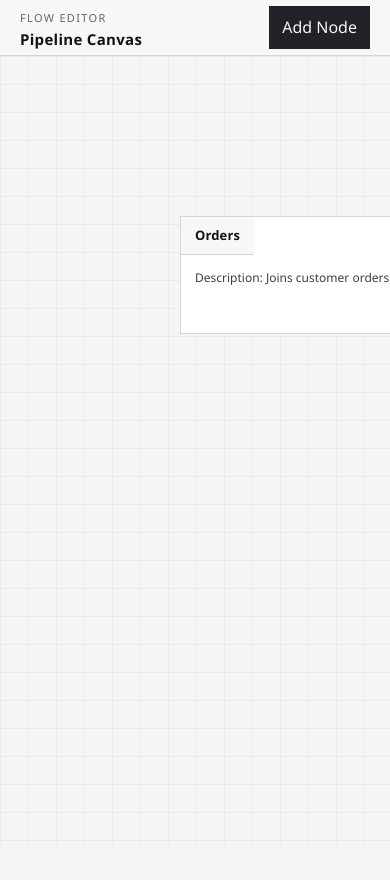
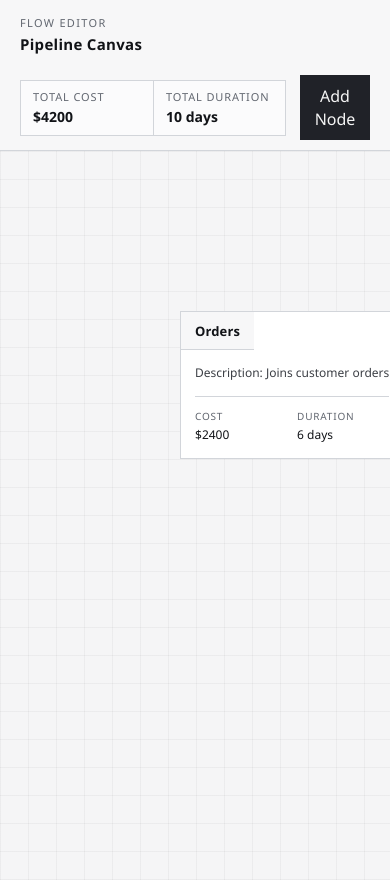
Before and after one commit to PLBFischer/IND, a React (Vite) app: page / in a window 390 px wide. Shown: the top 880 px of the page. Before the commit the page ends 844 px from the top, so only its background shows below. Built offline with nearby package versions, Linux system fonts and the light colour scheme.

Commit message:
Add node metrics and completion state

```diff
--- a/src/App.tsx
+++ b/src/App.tsx
@@ -6,6 +6,7 @@ import { Toolbar } from './components/Toolbar';
 import { useLocalStorageGraph } from './hooks/useLocalStorageGraph';
 import type { EditorMode, FlowNode } from './types/graph';
 import { createId, edgeExists, getNodeById } from './utils/graph';
+import { formatMetric, getTotalCost, getTotalDuration } from './utils/metrics';
 
 type DragState = {
   nodeId: string;
@@ -33,6 +34,8 @@ function App() {
   const scrollRef = useRef<HTMLDivElement | null>(null);
 
   const selectedNode = getNodeById(nodes, selectedNodeId);
+  const totalCost = formatMetric(getTotalCost(nodes));
+  const totalDuration = formatMetric(getTotalDuration(nodes, edges));
 
   useEffect(() => {
     const handlePointerMove = (event: PointerEvent) => {
@@ -147,7 +150,13 @@ function App() {
     setEditorMode('edit');
   };
 
-  const handleSaveNode = (values: { title: string; content: string }) => {
+  const handleSaveNode = (values: {
+    title: string;
+    content: string;
+    cost: number;
+    duration: number;
+    completed: boolean;
+  }) => {
     if (editorMode === 'create') {
       const createdNode: FlowNode = {
         id: createId('node'),
@@ -223,7 +232,11 @@ function App() {
 
   return (
     <div className="app-shell">
-      <Toolbar onAddNode={openCreateEditor} />
+      <Toolbar
+        totalCost={`$${totalCost}`}
+        totalDuration={totalDuration === 'NaN' ? 'NaN' : `${totalDuration} days`}
+        onAddNode={openCreateEditor}
+      />
       <div className="workspace">
         <Canvas
           nodes={nodes}
--- a/src/components/FlowNode.tsx
+++ b/src/components/FlowNode.tsx
@@ -1,5 +1,6 @@
 import type { PointerEvent as ReactPointerEvent } from 'react';
 import { NODE_HEADER_HEIGHT, NODE_MIN_HEIGHT, NODE_WIDTH } from '../utils/constants';
+import { formatMetric } from '../utils/metrics';
 import type { FlowNode as FlowNodeType } from '../types/graph';
 
 type FlowNodeProps = {
@@ -52,6 +53,20 @@ export function FlowNode({
       </div>
       <div className="flow-node__body">
         <p>{node.content}</p>
+        {node.completed ? (
+          <div className="flow-node__status">Completed</div>
+        ) : (
+          <dl className="flow-node__metrics">
+            <div>
+              <dt>Cost</dt>
+              <dd>${formatMetric(node.cost)}</dd>
+            </div>
+            <div>
+              <dt>Duration</dt>
+              <dd>{formatMetric(node.duration)} days</dd>
+            </div>
+          </dl>
+        )}
       </div>
     </button>
   );
--- a/src/components/NodeEditor.tsx
+++ b/src/components/NodeEditor.tsx
@@ -6,7 +6,13 @@ type NodeEditorProps = {
   node: FlowNode | null;
   isConnectMode: boolean;
   onClose: () => void;
-  onSave: (values: { title: string; content: string }) => void;
+  onSave: (values: {
+    title: string;
+    content: string;
+    cost: number;
+    duration: number;
+    completed: boolean;
+  }) => void;
   onDelete: () => void;
   onStartConnect: () => void;
   onCancelConnect: () => void;
@@ -24,12 +30,18 @@ export function NodeEditor({
 }: NodeEditorProps) {
   const [title, setTitle] = useState('');
   const [content, setContent] = useState('');
+  const [cost, setCost] = useState('0');
+  const [duration, setDuration] = useState('0');
+  const [completed, setCompleted] = useState(false);
   const [error, setError] = useState<string | null>(null);
 
   useEffect(() => {
     if (mode === 'edit' && node) {
       setTitle(node.title);
       setContent(node.content);
+      setCost(`${node.cost}`);
+      setDuration(`${node.duration}`);
+      setCompleted(node.completed);
       setError(null);
       return;
     }
@@ -37,6 +49,9 @@ export function NodeEditor({
     if (mode === 'create') {
       setTitle('');
       setContent('');
+      setCost('0');
+      setDuration('0');
+      setCompleted(false);
       setError(null);
     }
   }, [mode, node]);
@@ -79,9 +94,20 @@ export function NodeEditor({
             return;
           }
 
+          const nextCost = Number(cost);
+          const nextDuration = Number(duration);
+
+          if (!Number.isFinite(nextCost) || !Number.isFinite(nextDuration)) {
+            setError('Cost and duration must be valid numbers.');
+            return;
+          }
+
           onSave({
             title: nextTitle,
             content: content.trim(),
+            cost: nextCost,
+            duration: nextDuration,
+            completed,
           });
         }}
       >
@@ -109,6 +135,39 @@ export function NodeEditor({
           />
         </label>
 
+        <label className="field">
+          <span>Cost (in USD)</span>
+          <input
+            type="number"
+            step="any"
+            value={cost}
+            onChange={(event) => setCost(event.target.value)}
+            placeholder="0"
+          />
+        </label>
+
+        <label className="field">
+          <span>Duration (in days)</span>
+          <input
+            type="number"
+            step="any"
+            value={duration}
+            onChange={(event) => setDuration(event.target.value)}
+            placeholder="0"
+          />
+        </label>
+
+        {isEditing ? (
+          <label className="checkbox-field">
+            <input
+              type="checkbox"
+              checked={completed}
+              onChange={(event) => setCompleted(event.target.checked)}
+            />
+            <span>Completed</span>
+          </label>
+        ) : null}
+
         {error ? <p className="field-error">{error}</p> : null}
 
         <div className="editor__actions">
--- a/src/components/Toolbar.tsx
+++ b/src/components/Toolbar.tsx
@@ -1,17 +1,31 @@
 type ToolbarProps = {
+  totalCost: string;
+  totalDuration: string;
   onAddNode: () => void;
 };
 
-export function Toolbar({ onAddNode }: ToolbarProps) {
+export function Toolbar({ totalCost, totalDuration, onAddNode }: ToolbarProps) {
   return (
     <header className="toolbar">
       <div className="toolbar__brand">
         <span className="toolbar__eyebrow">Flow Editor</span>
         <h1>Pipeline Canvas</h1>
       </div>
-      <button type="button" className="button button--primary" onClick={onAddNode}>
-        Add Node
-      </button>
+      <div className="toolbar__actions">
+        <div className="toolbar__metrics" aria-label="Flow metrics">
+          <div className="toolbar__metric">
+            <span>Total Cost</span>
+            <strong>{totalCost}</strong>
+          </div>
+          <div className="toolbar__metric">
+            <span>Total Duration</span>
+            <strong>{totalDuration}</strong>
+          </div>
+        </div>
+        <button type="button" className="button button--primary" onClick={onAddNode}>
+          Add Node
+        </button>
+      </div>
     </header>
   );
 }
--- a/src/hooks/useLocalStorageGraph.ts
+++ b/src/hooks/useLocalStorageGraph.ts
@@ -13,6 +13,9 @@ const defaultState: GraphState = {
       id: 'node_orders',
       title: 'Orders',
       content: 'Description: Joins customer orders',
+      cost: 2400,
+      duration: 6,
+      completed: false,
       x: 180,
       y: 160,
     },
@@ -20,6 +23,9 @@ const defaultState: GraphState = {
       id: 'node_enrichment',
       title: 'Enrichment',
       content: 'Description: Normalizes customer attributes',
+      cost: 1800,
+      duration: 4,
+      completed: false,
       x: 540,
       y: 320,
     },
@@ -48,7 +54,15 @@ const readState = (): GraphState => {
     if (!Array.isArray(parsed.nodes) || !Array.isArray(parsed.edges)) {
       return defaultState;
     }
-    return parsed;
+    return {
+      nodes: parsed.nodes.map((node) => ({
+        ...node,
+        cost: typeof node.cost === 'number' ? node.cost : 0,
+        duration: typeof node.duration === 'number' ? node.duration : 0,
+        completed: typeof node.completed === 'boolean' ? node.completed : false,
+      })),
+      edges: parsed.edges,
+    };
   } catch {
     return defaultState;
   }
--- a/src/styles.css
+++ b/src/styles.css
@@ -54,13 +54,14 @@ button {
 }
 
 .toolbar {
-  height: 56px;
-  padding: 0 20px;
+  min-height: 56px;
+  padding: 10px 20px;
   border-bottom: 1px solid var(--border);
   background: #f7f7f8;
   display: flex;
   align-items: center;
   justify-content: space-between;
+  gap: 20px;
 }
 
 .toolbar__brand h1 {
@@ -68,6 +69,44 @@ button {
   font-size: 15px;
   font-weight: 600;
   letter-spacing: 0.02em;
+}
+
+.toolbar__actions {
+  display: flex;
+  align-items: center;
+  gap: 14px;
+}
+
+.toolbar__metrics {
+  display: flex;
+  align-items: stretch;
+  border: 1px solid var(--border);
+  background: #fbfbfc;
+}
+
+.toolbar__metric {
+  min-width: 132px;
+  padding: 8px 12px;
+  display: flex;
+  flex-direction: column;
+  gap: 3px;
+}
+
+.toolbar__metric + .toolbar__metric {
+  border-left: 1px solid var(--border);
+}
+
+.toolbar__metric span {
+  font-size: 11px;
+  color: var(--muted);
+  text-transform: uppercase;
+  letter-spacing: 0.08em;
+}
+
+.toolbar__metric strong {
+  font-size: 14px;
+  font-weight: 600;
+  color: var(--text);
 }
 
 .toolbar__eyebrow,
@@ -93,7 +132,7 @@ button {
 
 .canvas-scroll {
   width: 100%;
-  height: calc(100vh - 56px);
+  height: calc(100vh - 77px);
   overflow: auto;
 }
 
@@ -197,6 +236,44 @@ button {
   white-space: pre-wrap;
 }
 
+.flow-node__metrics {
+  margin: 14px 0 0;
+  padding-top: 12px;
+  border-top: 1px solid var(--border);
+  display: grid;
+  grid-template-columns: repeat(2, minmax(0, 1fr));
+  gap: 10px;
+}
+
+.flow-node__metrics div {
+  margin: 0;
+}
+
+.flow-node__metrics dt {
+  margin: 0 0 4px;
+  font-size: 10px;
+  color: var(--muted);
+  text-transform: uppercase;
+  letter-spacing: 0.08em;
+}
+
+.flow-node__metrics dd {
+  margin: 0;
+  font-size: 12px;
+  color: var(--text);
+}
+
+.flow-node__status {
+  margin-top: 14px;
+  padding-top: 12px;
+  border-top: 1px solid var(--border);
+  font-size: 12px;
+  font-weight: 600;
+  color: var(--muted-strong);
+  text-transform: uppercase;
+  letter-spacing: 0.08em;
+}
+
 .editor {
   position: absolute;
   top: 24px;
@@ -254,6 +331,25 @@ button {
 }
 
 .field span {
+  font-size: 12px;
+  color: var(--muted-strong);
+}
+
+.checkbox-field {
+  display: flex;
+  align-items: center;
+  gap: 10px;
+  padding: 2px 0;
+}
+
+.checkbox-field input {
+  width: 14px;
+  height: 14px;
+  margin: 0;
+  accent-color: #202228;
+}
+
+.checkbox-field span {
   font-size: 12px;
   color: var(--muted-strong);
 }
@@ -329,6 +425,16 @@ button {
 }
 
 @media (max-width: 920px) {
+  .toolbar {
+    align-items: flex-start;
+    flex-direction: column;
+  }
+
+  .toolbar__actions {
+    width: 100%;
+    justify-content: space-between;
+  }
+
   .editor {
     top: auto;
     right: 0;
--- a/src/types/graph.ts
+++ b/src/types/graph.ts
@@ -2,6 +2,9 @@ export type FlowNode = {
   id: string;
   title: string;
   content: string;
+  cost: number;
+  duration: number;
+  completed: boolean;
   x: number;
   y: number;
 };
--- /dev/null
+++ b/src/utils/metrics.ts
@@ -0,0 +1,86 @@
+import type { FlowEdge, FlowNode } from '../types/graph';
+
+export const formatMetric = (value: number) => {
+  if (Number.isNaN(value)) {
+    return 'NaN';
+  }
+
+  return Number.isInteger(value) ? `${value}` : value.toFixed(2).replace(/\.?0+$/, '');
+};
+
+export const getTotalCost = (nodes: FlowNode[]) =>
+  nodes.reduce((sum, node) => sum + (node.completed ? 0 : node.cost), 0);
+
+export const getTotalDuration = (nodes: FlowNode[], edges: FlowEdge[]) => {
+  if (nodes.length === 0) {
+    return 0;
+  }
+
+  const nodeMap = new Map(nodes.map((node) => [node.id, node]));
+  const adjacency = new Map<string, string[]>();
+  const indegree = new Map<string, number>();
+
+  for (const node of nodes) {
+    adjacency.set(node.id, []);
+    indegree.set(node.id, 0);
+  }
+
+  for (const edge of edges) {
+    if (!nodeMap.has(edge.source) || !nodeMap.has(edge.target)) {
+      continue;
+    }
+
+    adjacency.get(edge.source)?.push(edge.target);
+    indegree.set(edge.target, (indegree.get(edge.target) ?? 0) + 1);
+  }
+
+  const queue: string[] = [];
+  const longestPath = new Map<string, number>();
+
+  for (const node of nodes) {
+    const weight = node.completed ? 0 : node.duration;
+    longestPath.set(node.id, weight);
+
+    if ((indegree.get(node.id) ?? 0) === 0) {
+      queue.push(node.id);
+    }
+  }
+
+  let visitedCount = 0;
+
+  while (queue.length > 0) {
+    const currentId = queue.shift();
+    if (!currentId) {
+      continue;
+    }
+
+    visitedCount += 1;
+    const currentDuration = longestPath.get(currentId) ?? 0;
+
+    for (const targetId of adjacency.get(currentId) ?? []) {
+      const targetNode = nodeMap.get(targetId);
+      if (!targetNode) {
+        continue;
+      }
+
+      const candidateDuration =
+        currentDuration + (targetNode.completed ? 0 : targetNode.duration);
+
+      if (candidateDuration > (longestPath.get(targetId) ?? 0)) {
+        longestPath.set(targetId, candidateDuration);
+      }
+
+      const nextIndegree = (indegree.get(targetId) ?? 0) - 1;
+      indegree.set(targetId, nextIndegree);
+      if (nextIndegree === 0) {
+        queue.push(targetId);
+      }
+    }
+  }
+
+  if (visitedCount !== nodes.length) {
+    return Number.NaN;
+  }
+
+  return Math.max(...longestPath.values());
+};
```
